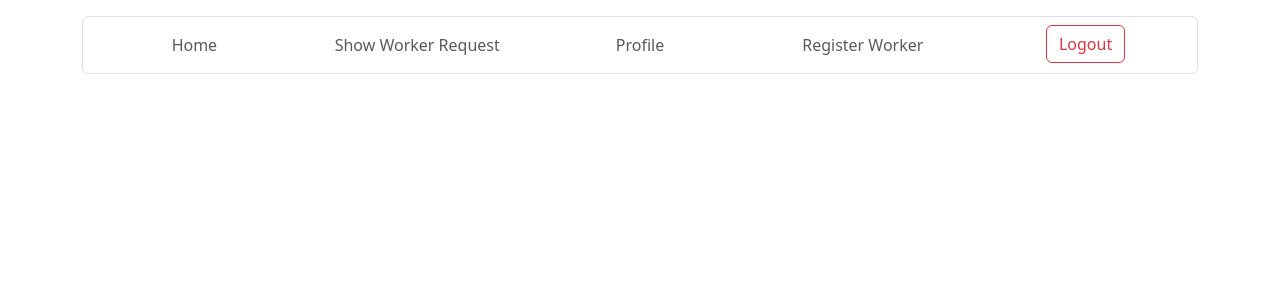
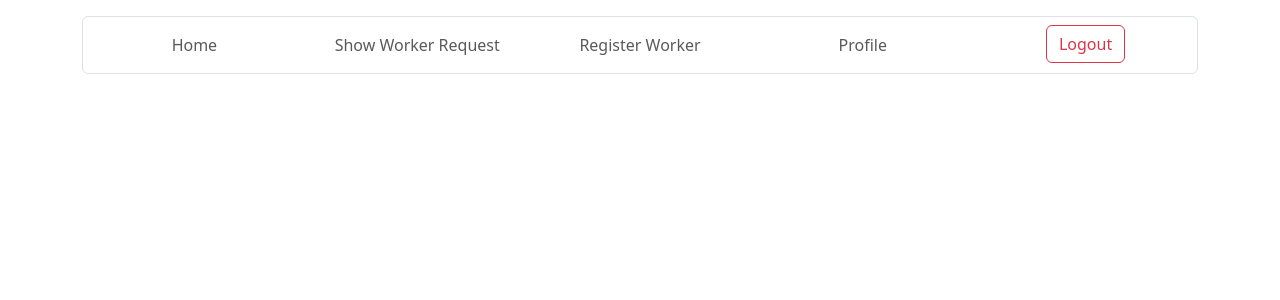
Before and after one commit to Dhananjayyy/erozgaar, a React (Vite) app in the folder frontend/: page /vlc in a window 1280 px wide. Shown: the top 300 px of the page. Built offline with nearby package versions, Linux system fonts and the light colour scheme.

Commit message:
Vlc components created

```diff
--- a/frontend/package.json
+++ b/frontend/package.json
@@ -13,6 +13,7 @@
     "bootstrap": "^5.3.2",
     "react": "^18.2.0",
     "react-dom": "^18.2.0",
+    "react-redux": "^9.1.0",
     "react-router-dom": "^6.22.0"
   },
   "devDependencies": {
--- a/frontend/src/App.jsx
+++ b/frontend/src/App.jsx
@@ -5,6 +5,7 @@ import VlcHome from './components/vlc/VlcHome'
 import ShowRequest from './components/vlc/VlcComponents/ShowRequest'
 import Profile from './components/vlc/VlcComponents/Profile'
 import RegisterWorker from './components/vlc/VlcComponents/RegisterWorker'
+import Home from './components/vlc/VlcComponents/Home'
 
 function App() {
 
@@ -21,7 +22,7 @@ function App() {
         <Route path="/provider" element={<ProviderHome/>} />
         <Route path="/admin" element={<AdminHome/>} /> */}
         <Route path="/vlc" element={<VlcHome/>} />
-        <Route path="/home" element={<VlcHome/>} />
+        <Route path="/home" element={<Home/>} />
         <Route path="/showRequest" element={<ShowRequest/>} />
         <Route path="/profile" element={<Profile/>} />
         <Route path="/registerWorker" element={<RegisterWorker/>} />
--- /dev/null
+++ b/frontend/src/components/vlc/VlcComponents/Home.jsx
@@ -0,0 +1,5 @@
+export default function Home(){
+    return (
+        <h4>welcome</h4>
+    );
+}
--- a/frontend/src/components/vlc/VlcComponents/RegisterWorker.jsx
+++ b/frontend/src/components/vlc/VlcComponents/RegisterWorker.jsx
@@ -1,5 +1,7 @@
 export default function RegisterWorker(){
+
+
     return(
-        <h4>welcome to RegisterWorker</h4>
+       <h4>Registration form component</h4>
     );
 }
--- a/frontend/src/components/vlc/VlcHome.jsx
+++ b/frontend/src/components/vlc/VlcHome.jsx
@@ -1,8 +1,13 @@
+//import { useDispatch} from "react-redux";
 import { Link, useNavigate } from "react-router-dom";
 import ShowRequest from "./VlcComponents/ShowRequest";
 import { useState } from "react";
+import RegisterWorker from "./VlcComponents/RegisterWorker";
+import Profile from "./VlcComponents/Profile";
+import Home from "./VlcComponents/Home";
 
 export default function VlcHome() {
+  //const dispatch = useDispatch();
     let navigate = useNavigate();
 
     const [selectedLink, setSelectedLink] = useState(null);
@@ -10,22 +15,22 @@ export default function VlcHome() {
 
 
     const handleLinkClick = (link) => {
-      dispatch(logout())
       setSelectedLink(link);
     };
 
+
     const renderComponent = () => {
       switch (selectedLink) {
-        case "/showRequest":
+        case "showRequest":
           return <ShowRequest/>
         case "home":
-          return <VlcHome/>;
-        // case "changerequests":
-        //   return <ChangeRequests/>
-        // case "history":
-        //   return <EditHistory/>
+          return <Home/>;
+        case "registerWorker":
+          return <RegisterWorker/>
+        case "profile":
+          return <Profile/>
         // default:
-        //   return <AdminHomePage/>;
+        //   return <VlcHome/>;
       }
     };
 
@@ -38,15 +43,14 @@ export default function VlcHome() {
     <>
       <div className="container mt-3">
       <div>
-        <ul className="nav navbar container border rounded navbar-nav justify-content-center">
+      <ul className="nav navbar nav-pills container border rounded navbar-nav justify-content-center">
           <div className="row w-100">
-
             <div className="col text-center">
               <li className="nav-item">
                 <Link
-                   className="nav-link"
-                //   onClick={() => handleLinkClick('home')}
-                  to="/home"
+                   className={`nav-link ${selectedLink === "home" ? 'active text-white bg-dark' : ''}`}
+                  onClick={() => handleLinkClick('home')}
+                 // to="/home"
                 >
                   Home
                 </Link>
@@ -56,35 +60,36 @@ export default function VlcHome() {
             <div className="col text-center">
               <li className="nav-item ">
                 <Link
-                  className="nav-link"
-                //   onClick={() => handleLinkClick('/showRequest')}
-                  to="/showRequest"
+                  className={`nav-link ${selectedLink === "showRequest" ? 'active text-white bg-dark' : ''}`}
+                   onClick={() => handleLinkClick('showRequest')}
+                  //to="/showRequest"
                 >
                   Show Worker Request
                 </Link>
               </li>
             </div>
 
-            <div className="col text-center">
-              <li className="nav-item ">
-                <Link
-                   className="nav-link"
-                //   onClick={() => handleLinkClick('changerequests')}
-                to="/profile"
-                >
-                  Profile
-                </Link>
-              </li>
-            </div>
+
 
             <div className="col text-center">
               <li className="nav-item ">
                 <Link
-                   className="nav-link"
-                //   onClick={() => handleLinkClick('history')}
-                to="/registerWorker"
+                   className={`nav-link ${selectedLink === "registerWorker" ? 'active text-white bg-dark' : ''}`}
+                   onClick={() => handleLinkClick('registerWorker')}
+                //to="/registerWorker"
                 >
                   Register Worker
+                </Link>
+              </li>
+            </div>
+            <div className="col text-center">
+              <li className="nav-item ">
+                <Link
+                   className={`nav-link ${selectedLink === "profile" ? 'active text-white bg-dark' : ''}`}
+                   onClick={() => handleLinkClick('profile')}
+                //to="/profile"
+                >
+                  Profile
                 </Link>
               </li>
             </div>
```
Also changed, not shown: 2 other files (tests, documents, lock files or other folders).
